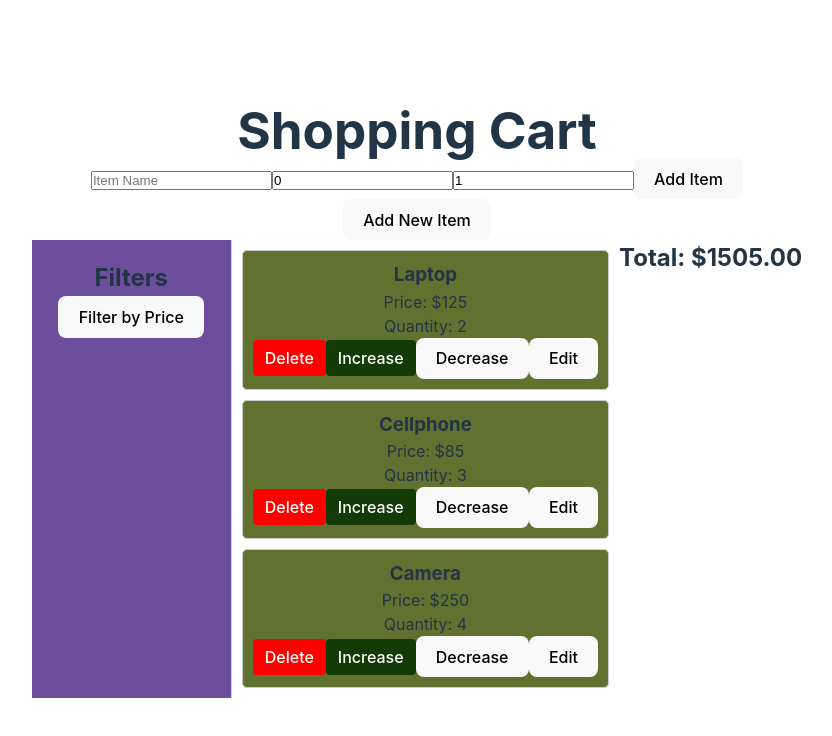
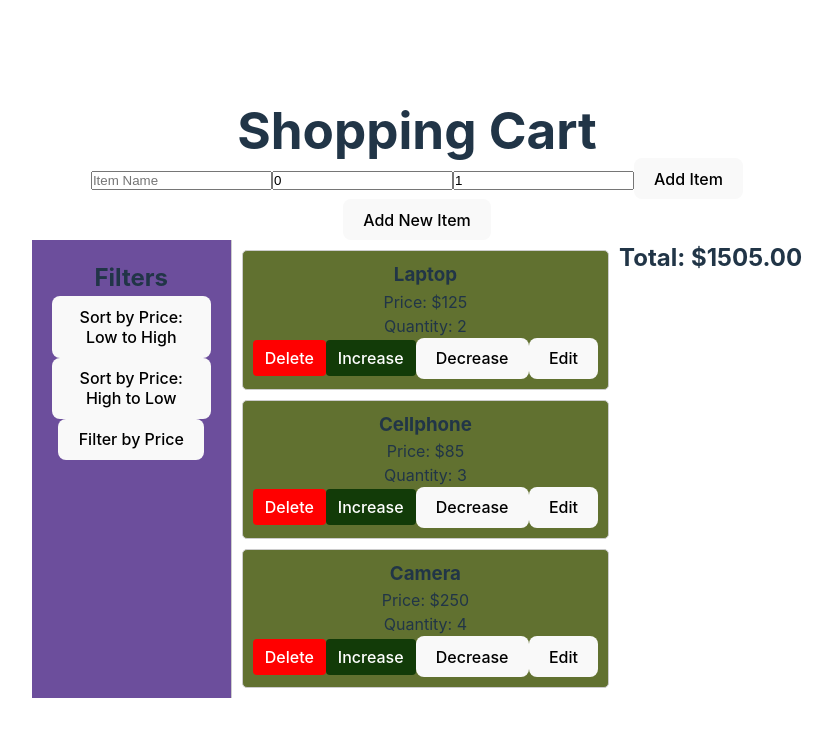
Before and after one commit to AnthonyOlmos624/Week14-, a React (Vite) app: page / in a window 1280 px wide. Shown: the top 736 px of the page, without its empty margins (223-1055 px from the left). Built offline with nearby package versions, Linux system fonts and the light colour scheme.

Commit message:
added a button for filters so that it can be ordered low-to-high or high-to-low

```diff
--- a/src/components/Sidebar.tsx
+++ b/src/components/Sidebar.tsx
@@ -1,14 +1,17 @@
 
 //creating the sidebar functions to be used by user. Now they should be able to filter items by price
 interface SidebarProps {
-    filterItemsByPrice: () => void
+    setSortOrder: (order: 'low-to-high' | 'high-to-low' | 'default') => void;
+    filterItemsByPrice: () => void;
 }
 
-function Sidebar({ filterItemsByPrice}: SidebarProps) {
+function Sidebar({ setSortOrder, filterItemsByPrice }: SidebarProps) {
     return (
         <aside className="Sidebar">
             <h2>Filters</h2>
             {/*could add more filter options here  */}
+            <button onClick={() => setSortOrder("low-to-high")}>Sort by Price: Low to High</button>
+            <button onClick={() => setSortOrder("high-to-low")}>Sort by Price: High to Low</button>
             <button onClick={filterItemsByPrice}>Filter by Price</button>
 
         </aside>
```
